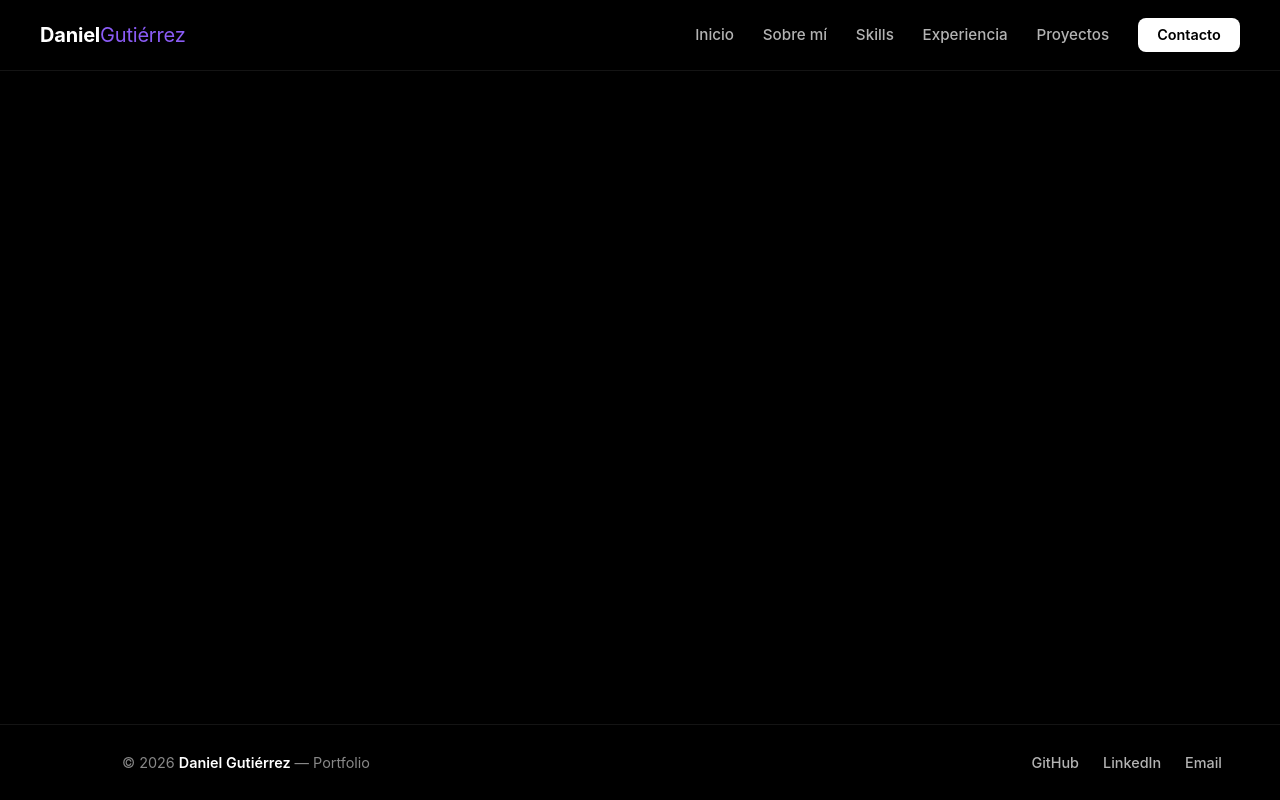
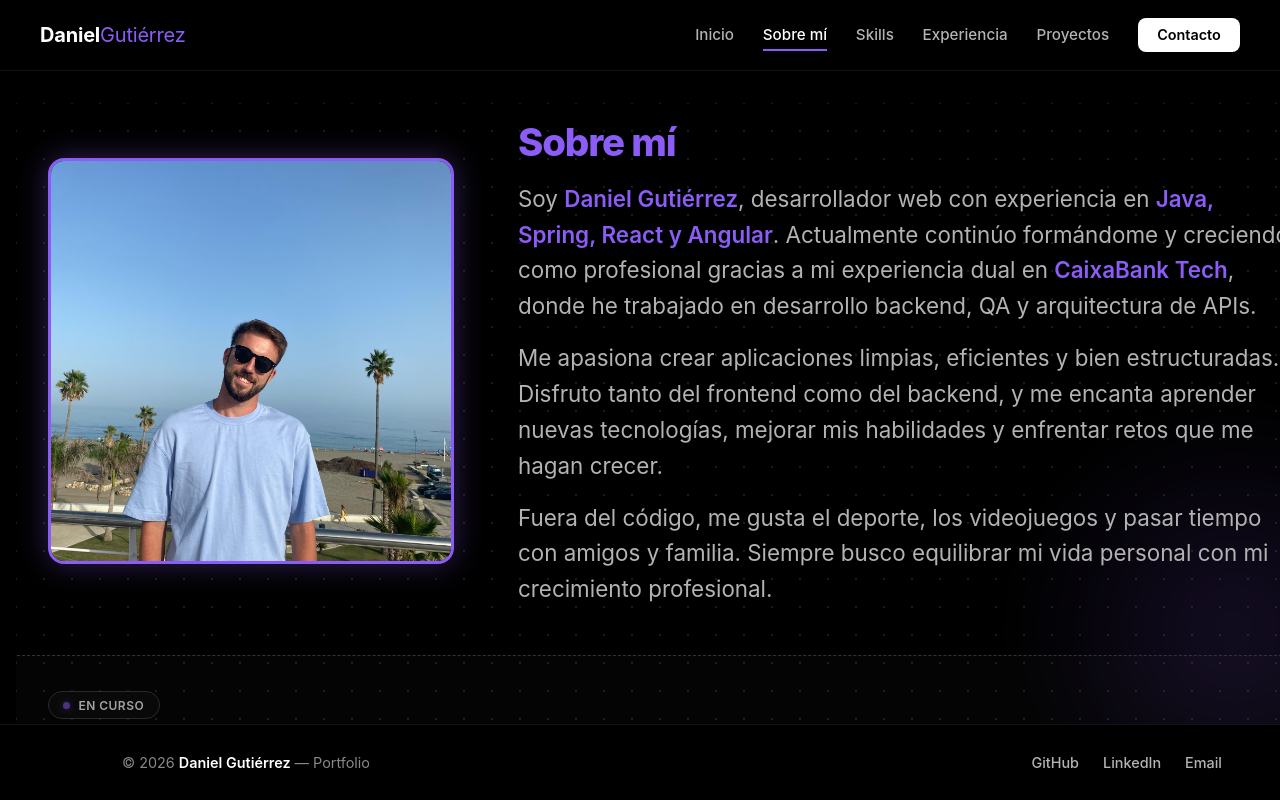
Before and after one commit to daniguti99/PortfolioDGM, a React (Vite) app: page /PortfolioDGM/sobre-mi in a window 1280 px wide. Built offline with nearby package versions, Linux system fonts and the light colour scheme.

Commit message:
routes fixed

```diff
--- a/src/App.tsx
+++ b/src/App.tsx
@@ -12,7 +12,7 @@ import Contact from './pages/Contact';
 function App() {
 
   return (
-    <BrowserRouter>
+    <BrowserRouter basename='//PortfolioDGM'>
       <Layout>
         <Routes>
           <Route path='/' element={<Home />} />
--- a/src/pages/About.tsx
+++ b/src/pages/About.tsx
@@ -35,6 +35,38 @@ export default function About() {
             personal con mi crecimiento profesional.
           </p>
         </div>
+      </div>
+
+      {/* ===== Bloque medio: formación en IA ===== */}
+      <div className="ai-block">
+        <div className="ai-badge">
+          <span className="ai-badge-dot"></span>
+          En curso
+        </div>
+
+        <h3 className="ai-title">Formación en Inteligencia Artificial</h3>
+
+        <p className="ai-text">
+          Actualmente, estoy profundizando en metodologías modernas de
+          desarrollo de software que aplico en un proyecto personal de
+          práctica. Me estoy formando en{" "}
+          <strong>Spec-Driven Development (SDD)</strong>, donde cada
+          funcionalidad nace como especificación antes de tocar código, y en{" "}
+          <strong>EARS</strong> (Easy Approach to Requirements Syntax) para
+          definir requisitos de forma estructurada y verificable. Además,
+          estoy explorando el uso de <strong>MCP</strong> (Model Context
+          Protocol) para integrar herramientas de verificación automatizada
+          en mi flujo de trabajo, así como la creación de{" "}
+          <strong>multiagentes</strong> para dividir tareas complejas y
+          mejorar la productividad.
+        </p>
+
+        <p className="ai-text">
+          Todo lo aprendido lo estoy aplicando en un{" "}
+          <strong>proyecto real</strong> que me permite combinar mi
+          experiencia en desarrollo backend y frontend con estas
+          metodologías.
+        </p>
       </div>
 
       {/* ===== Bloque inferior: currículum ===== */}
--- a/src/styles/about.css
+++ b/src/styles/about.css
@@ -180,6 +180,74 @@
   margin: 0;
 }
 
+/* ===== Bloque: formación en IA ===== */
+.ai-block {
+  position: relative;
+  z-index: 1;
+  width: 100%;
+  max-width: 1600px;
+  display: flex;
+  flex-direction: column;
+  align-items: flex-start;
+  gap: 0.9rem;
+  padding: 2.2rem 2.5rem;
+  border: 1px dashed #333;
+  background: rgba(255, 255, 255, 0.015);
+  opacity: 0;
+  animation: fadeIn 0.6s ease forwards;
+  animation-delay: 0.35s;
+  transition: border-color 0.3s ease;
+}
+
+.ai-block:hover {
+  border-color: rgba(139, 92, 246, 0.6);
+}
+
+.ai-badge {
+  display: inline-flex;
+  align-items: center;
+  gap: 0.5rem;
+  padding: 0.35rem 0.9rem;
+  border: 1px solid #2a2a2a;
+  border-radius: 999px;
+  font-size: 0.75rem;
+  font-weight: 600;
+  color: #a3a3a3;
+  text-transform: uppercase;
+  letter-spacing: 0.04em;
+  background: rgba(255, 255, 255, 0.02);
+}
+
+.ai-badge-dot {
+  width: 7px;
+  height: 7px;
+  border-radius: 50%;
+  background-color: #8b5cf6;
+  box-shadow: 0 0 8px rgba(139, 92, 246, 0.7);
+  animation: pulseGlow 1.8s ease-in-out infinite;
+}
+
+.ai-title {
+  font-size: 1.4rem;
+  font-weight: 800;
+  color: #fff;
+  margin: 0;
+  letter-spacing: -0.01em;
+}
+
+.ai-text {
+  font-size: 0.95rem;
+  line-height: 1.6;
+  color: #999;
+  margin: 0;
+  max-width: 850px;
+}
+
+.ai-text strong {
+  color: #8b5cf6;
+  font-weight: 600;
+}
+
 /* ===== Responsive ===== */
 @media (max-width: 768px) {
   .about {
@@ -206,4 +274,10 @@
     grid-template-columns: 1fr;
     gap: 2.5rem;
   }
+
+  .ai-block {
+    padding: 1.6rem 1.4rem;
+    align-items: center;
+    text-align: center;
+  }
 }
```
